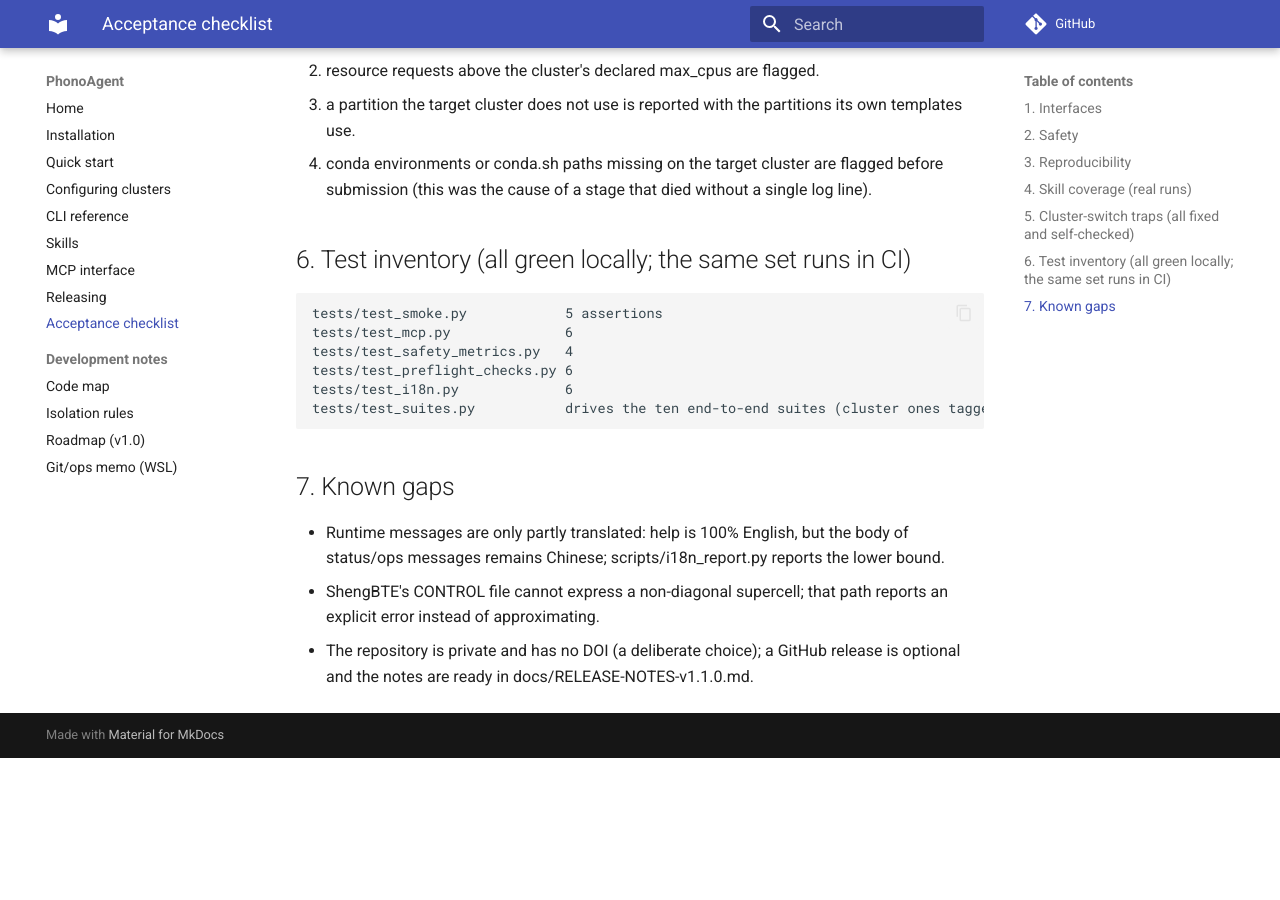
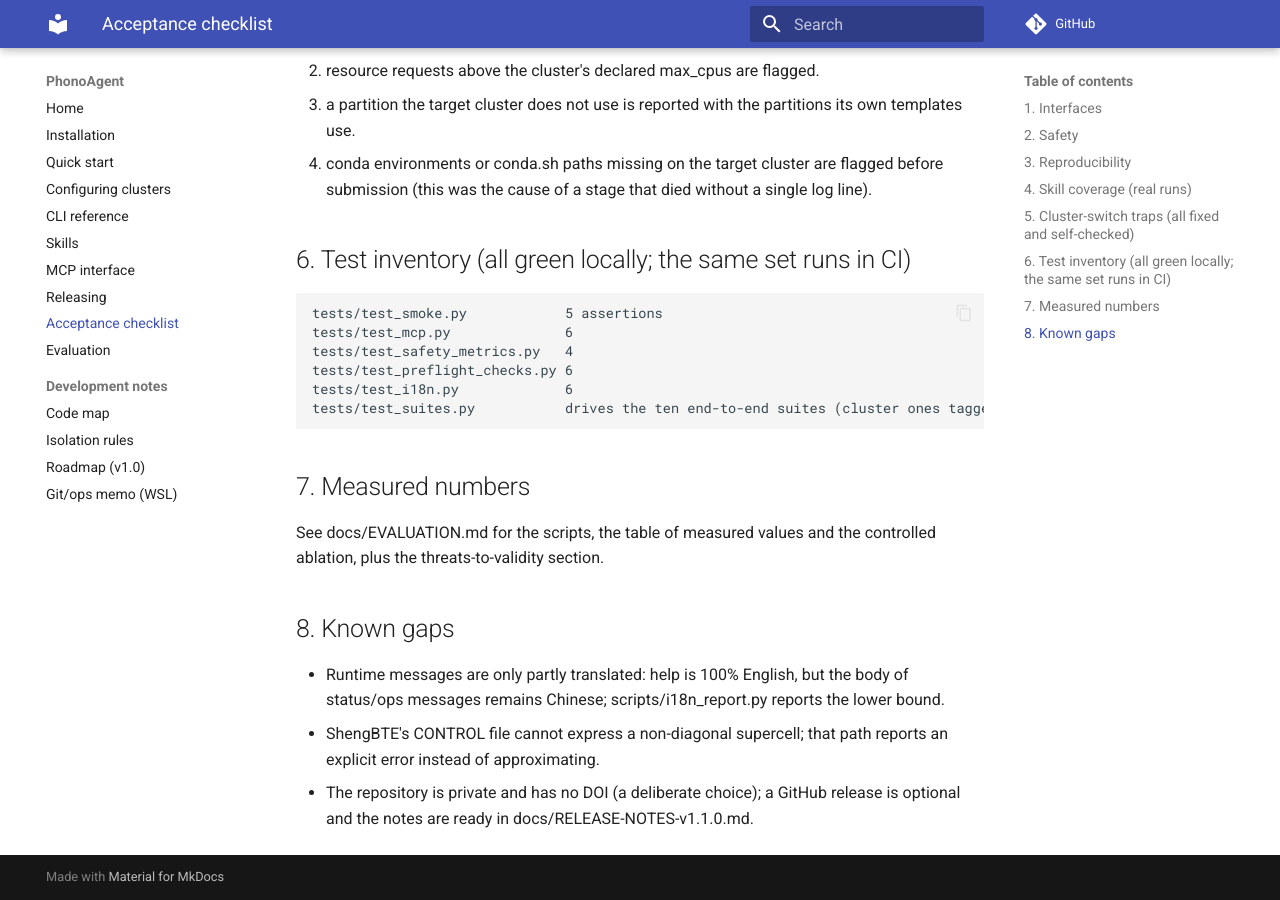
Before and after one commit to Andyw852/AutoZT, an MkDocs documentation site: the page built from docs/ACCEPTANCE.md, in a window 1280 px wide and 900 px high, scrolled down 1755 px. Built offline with MkDocs 1.6.1 and Material for MkDocs 9.7.7, drawn with Linux system fonts in a browser that asks for light colours; comment, search, counter and statistics services are not loaded; before the commit the page ends 2513 px from its top, so only the background shows below that.

Commit message:
docs: docs/EVALUATION.md —— 实测数字与受控 ablation（含复现命令、成本对照、有效性威胁）
把本会话量到的数字集中成可引用的一节：安全指标（拦截率 100%/误操作 0/只读放行）、
ablation 对照表（网关开/关，含真执行那一臂）、可复现性（prove --verify 17/17 逐字节
一致、本机确定性 100%）、技能真跑覆盖（16/18 生成、15/15 提交、fc-fit stable），
并如实写出威胁与局限（单站点、样本有限、运行期消息仅部分英文化、ShengBTE 限制）。

```diff
--- a/docs/ACCEPTANCE.md
+++ b/docs/ACCEPTANCE.md
@@ -56,7 +56,12 @@ artifact that carries the evidence, so a reviewer can re-run it.
     tests/test_i18n.py             6
     tests/test_suites.py           drives the ten end-to-end suites (cluster ones tagged)
 
-## 7. Known gaps
+## 7. Measured numbers
+
+See docs/EVALUATION.md for the scripts, the table of measured values and the
+controlled ablation, plus the threats-to-validity section.
+
+## 8. Known gaps
 
 - Runtime messages are only partly translated: help is 100% English, but the body of
   status/ops messages remains Chinese; scripts/i18n_report.py reports the lower bound.
--- a/mkdocs.yml
+++ b/mkdocs.yml
@@ -14,6 +14,7 @@ nav:
   - MCP interface: mcp.md
   - Releasing: RELEASING.md
   - Acceptance checklist: ACCEPTANCE.md
+  - Evaluation: EVALUATION.md
   - Development notes:
       - Code map: dev/CONTEXT.md
       - Isolation rules: dev/DEV-ISOLATION.md
```
Also changed, not shown: docs/EVALUATION.md (added, +70 -0 lines).
